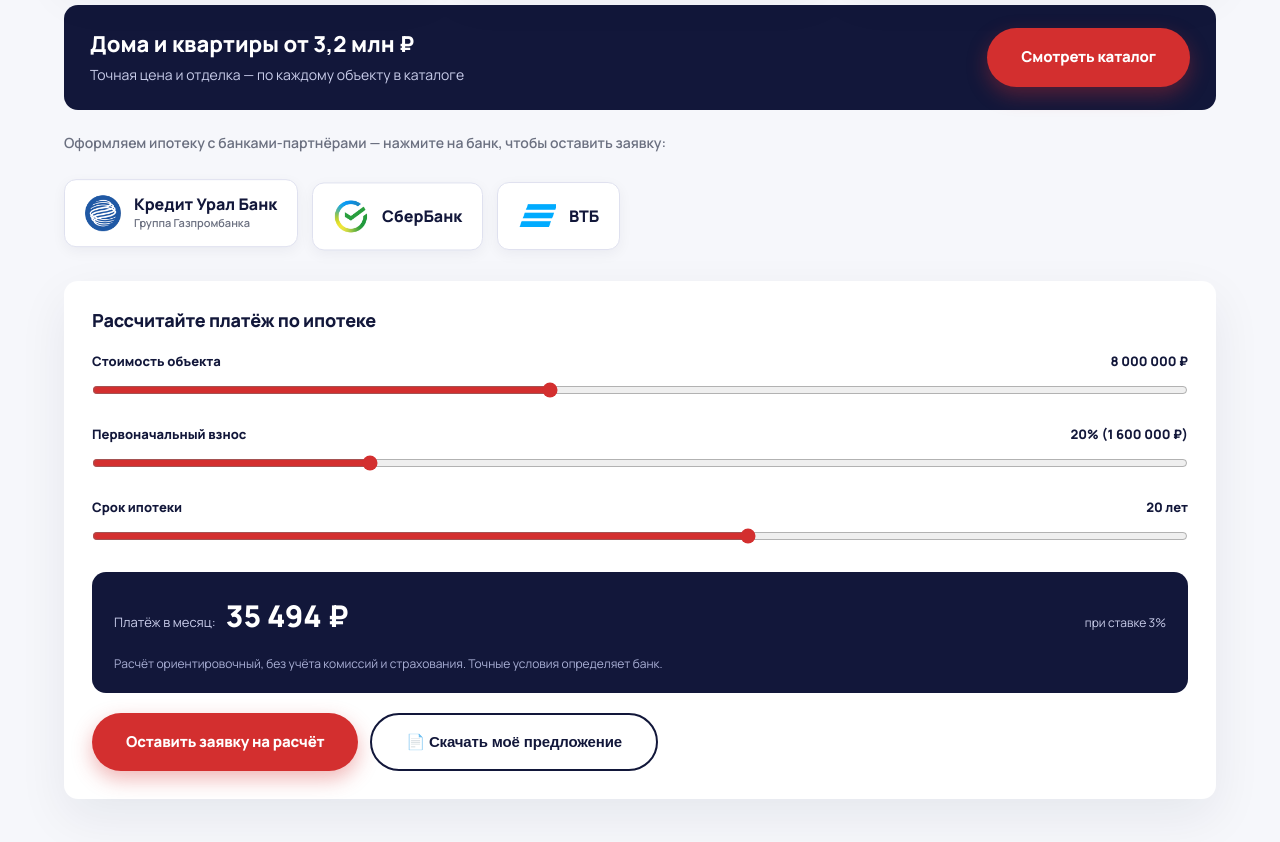
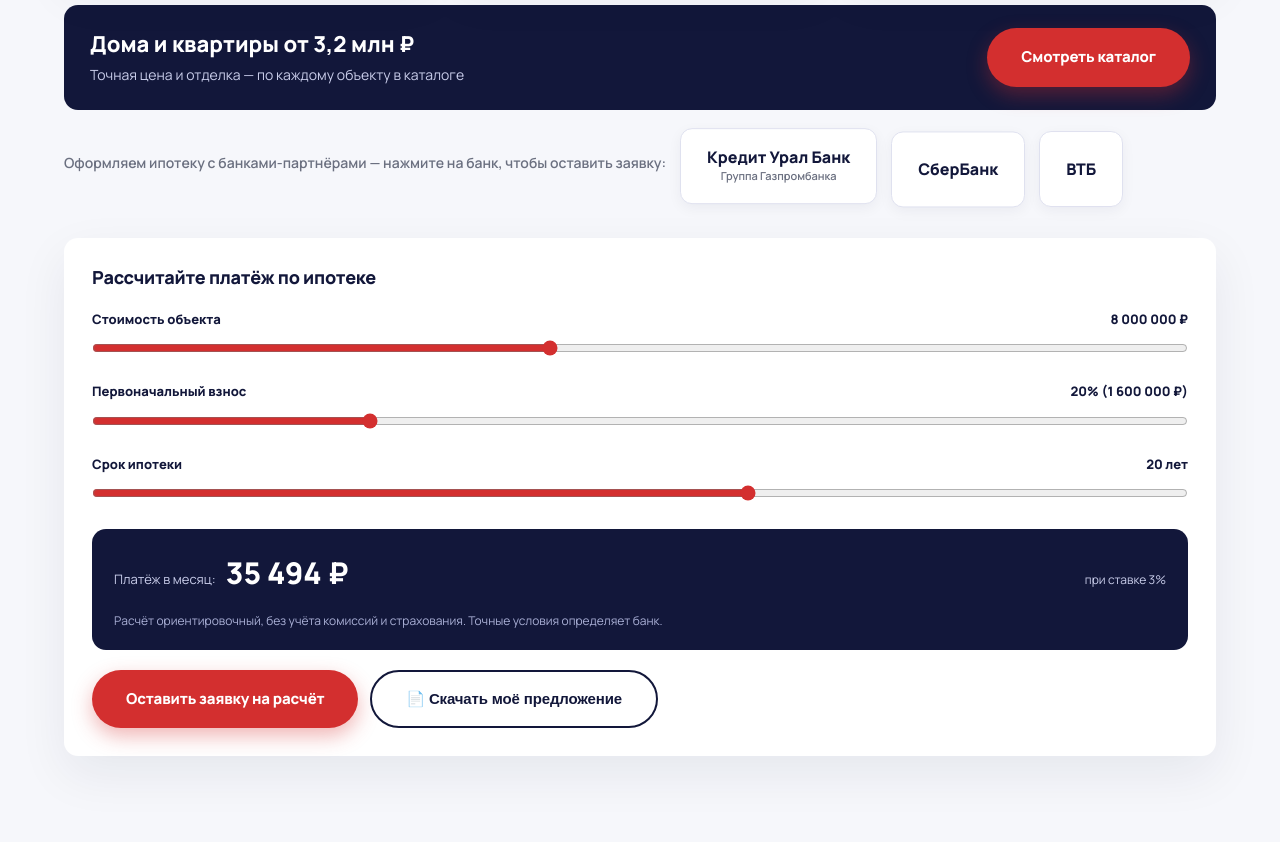
Before and after one commit to skim-stroy74/skim-stroy74.github.io, a plain HTML site: page index.html in a window 1280 px wide. Shown: the part 4900-5742 px from the top of the page. Drawn offline with Linux system fonts and the light colour scheme.

Commit message:
Убраны логотипы банков, оставлены только названия
Чужие товарные знаки удалены с сайта и из репозитория.
Карточки переоформлены под текст: крупнее, по центру,
на наведении подсвечивается название. Клик в заявку работает.

Co-Authored-By: Claude Opus 5 <noreply@anthropic.com>

```diff
--- a/index.html
+++ b/index.html
@@ -826,7 +826,7 @@
   }
   .bank-card{
     background:#fff;border:1.5px solid #dfe1ef;border-radius:12px;
-    padding:14px 20px;display:flex;align-items:center;gap:13px;
+    padding:18px 26px;display:flex;align-items:center;justify-content:center;gap:13px;text-align:center;min-height:72px;
     box-shadow:0 4px 14px rgba(18,23,58,.05);
     cursor:pointer;transition:transform .5s var(--ease-out), box-shadow .5s var(--ease-out), border-color .4s ease, opacity .8s ease;
   }
@@ -840,7 +840,8 @@
   .bank-card svg{flex-shrink:0;}
   .bank-card img{flex-shrink:0;object-fit:contain;transition:transform .25s ease;}
   .bank-card:hover img, .bank-card:focus-visible img{transform:rotate(-8deg) scale(1.12);}
-  .bank-card .bank-name{font-weight:800;font-size:16px;color:var(--navy);line-height:1.25;}
+  .bank-card .bank-name{font-weight:800;font-size:16px;color:var(--navy);line-height:1.25;transition:color .3s ease;}
+  .bank-card:hover .bank-name, .bank-card:focus-visible .bank-name{color:var(--red);}
   .bank-card .bank-sub{font-size:11px;color:var(--muted);font-weight:600;}
   @media (prefers-reduced-motion: reduce){
     .bank-card{animation:none!important;}
@@ -1178,18 +1179,15 @@
       <span class="banks-label reveal">Оформляем ипотеку с банками-партнёрами — нажмите на банк, чтобы оставить заявку:</span>
       <div class="banks-list reveal-stagger">
         <div class="bank-card" data-bank="Кредит Урал Банк" role="button" tabindex="0" aria-label="Оформить ипотеку через Кредит Урал Банк">
-          <img src="images/bank-kub.png" alt="" width="36" height="36">
           <div>
             <div class="bank-name">Кредит Урал Банк</div>
             <div class="bank-sub">Группа Газпромбанка</div>
           </div>
         </div>
         <div class="bank-card" data-bank="СберБанк" role="button" tabindex="0" aria-label="Оформить ипотеку через СберБанк">
-          <img src="images/bank-sber.png" alt="" width="36" height="36">
           <div class="bank-name">СберБанк</div>
         </div>
         <div class="bank-card" data-bank="ВТБ" role="button" tabindex="0" aria-label="Оформить ипотеку через ВТБ">
-          <img src="images/bank-vtb.png" alt="" width="38" height="28">
           <div class="bank-name">ВТБ</div>
         </div>
       </div>
```
Also changed, not shown: images/bank-kub.png (deleted), images/bank-sber.png (deleted), images/bank-vtb.png (deleted).
